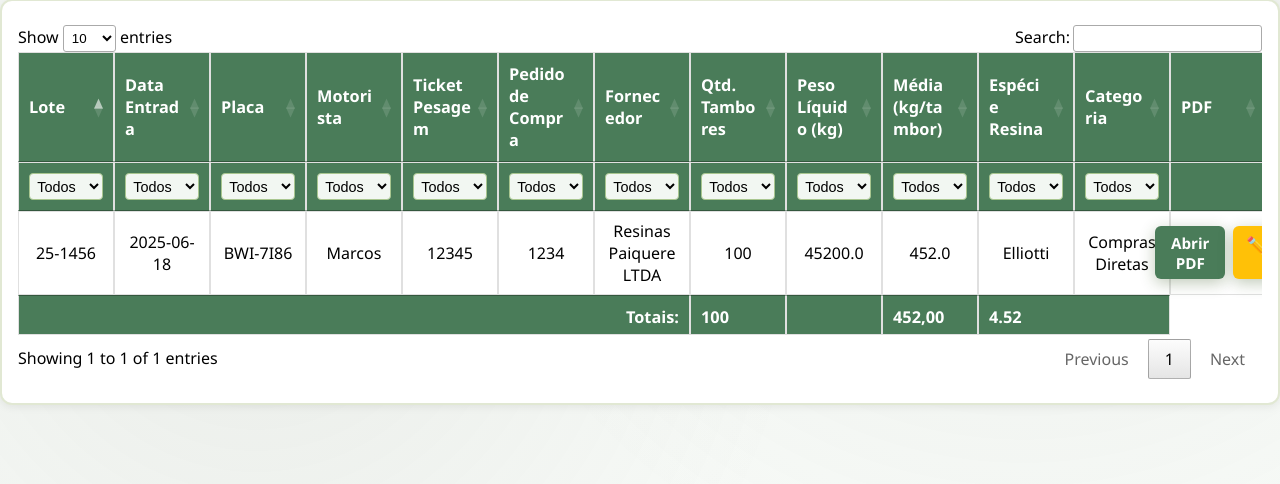
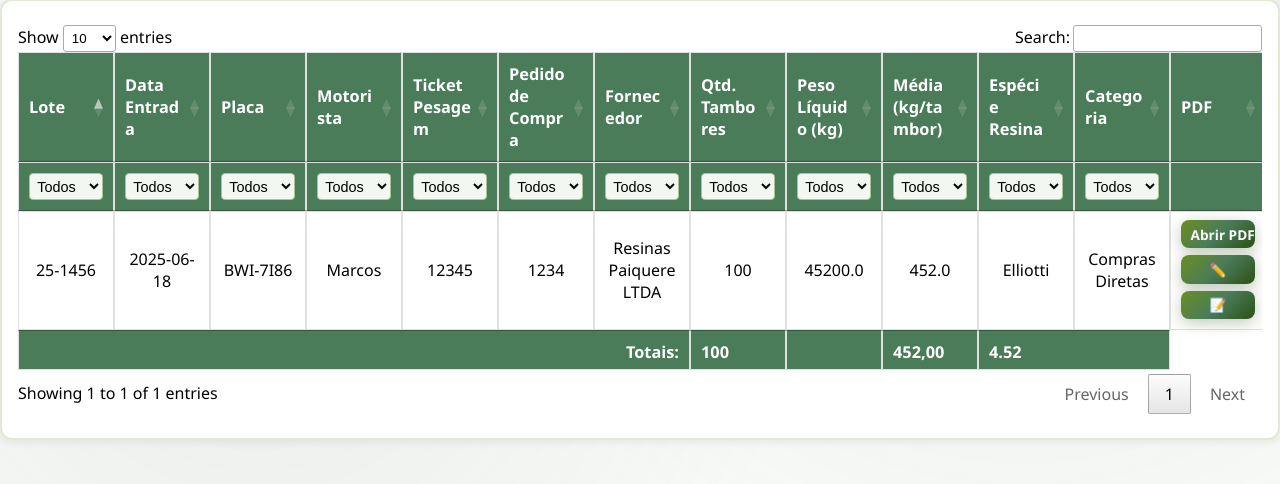
Before and after one commit to KatsumiCaio/ProjetoPinusGoma, a Flask app: page /relatorio-entradas in a window 1280 px wide. Shown: the part 150-634 px from the top of the page. Run offline with Flask 3, Linux system fonts and the light colour scheme; the visitor is signed in with stand-in values (Sample User, id 1); data comes from the database, SQL or seed files in the repository; both versions use the stored data as it was after the commit; some libraries are stand-ins or nearby versions.

Commit message:
Att relatorio entradas
Atualizei o relatório de entradas e a automatização em puxar os lotes

```diff
--- a/projeto-web/templates/registrar_processo.html
+++ b/projeto-web/templates/registrar_processo.html
@@ -30,7 +30,7 @@
                 <select name="lote" id="lote" required>
                     <option value="">Selecione...</option>
                     {% for lote in lotes %}
-                    <option value="{{ lote }}">{{ lote }}</option>
+                    <option value="{{ lote }}" {% if lote_selecionado == lote %}selected{% endif %}>{{ lote }}</option>
                     {% endfor %}
                 </select>
             </div>
--- a/projeto-web/templates/relatorio_entradas.html
+++ b/projeto-web/templates/relatorio_entradas.html
@@ -126,6 +126,35 @@
                 white-space: normal;
             }
         }
+
+        .pdf-actions {
+            display: flex;
+            flex-wrap: wrap;
+            gap: 0.3rem;
+            justify-content: center;
+            align-items: center;
+        }
+
+        .pdf-actions .btn {
+            min-width: 60px;
+            font-size: 0.85rem;
+            padding: 0.3rem 0.6rem;
+            margin-bottom: 2px;
+            white-space: nowrap;
+        }
+
+        @media (max-width: 700px) {
+            .pdf-actions {
+                flex-direction: column;
+                gap: 0.2rem;
+            }
+
+            .pdf-actions .btn {
+                min-width: 45px;
+                font-size: 0.7rem;
+                padding: 0.2rem 0.3rem;
+            }
+        }
     </style>
 </head>
 
@@ -188,20 +217,20 @@
                         <td>{{ entrada.categoria or '-' }}</td>
                         <td>
                             {% if entrada.lote in lotes_pdfs %}
-                            <div style="display: flex; gap: 0.5rem; justify-content: center;">
+                            <div class="pdf-actions">
                                 <a href="{{ url_for('static', filename='processos_pdfs/' + lotes_pdfs[entrada.lote]) }}" class="btn"
-                                    target="_blank"
-                                    style="padding:0.4rem 1rem; font-size:0.95rem; background:#4a7c59; color:white; border-radius:6px; text-decoration:none;">Abrir
-                                    PDF</a>
+                                    target="_blank">Abrir PDF</a>
                                 <a href="{{ url_for('registrar_processo', lote=entrada.lote) }}" class="btn"
-                                    title="Editar PDF"
-                                    style="padding:0.4rem 0.8rem; font-size:1.1rem; background:#ffc107; color:#333; border-radius:6px; text-decoration:none;">✏️
-                                </a>
+                                    title="Editar PDF">✏️</a>
+                                <a href="{{ url_for('editar_entrada', id=entrada.id) }}" class="btn"
+                                    title="Editar Entrada">📝</a>
                             </div>
                             {% else %}
-                            <a href="{{ url_for('registrar_processo', lote=entrada.lote) }}" class="btn"
-                                style="padding:0.4rem 1rem; font-size:0.95rem; background:#4a7c59; color:white; border-radius:6px; text-decoration:none;">Registrar
-                                Processo</a>
+                            <div class="pdf-actions">
+                                <a href="{{ url_for('registrar_processo', lote=entrada.lote) }}" class="btn">Registrar Processo</a>
+                                <a href="{{ url_for('editar_entrada', id=entrada.id) }}" class="btn"
+                                    title="Editar Entrada">📝</a>
+                            </div>
                             {% endif %}
                         </td>
                     </tr>
```
Also changed, not shown: projeto-web/estoque.db, 2 other files.
